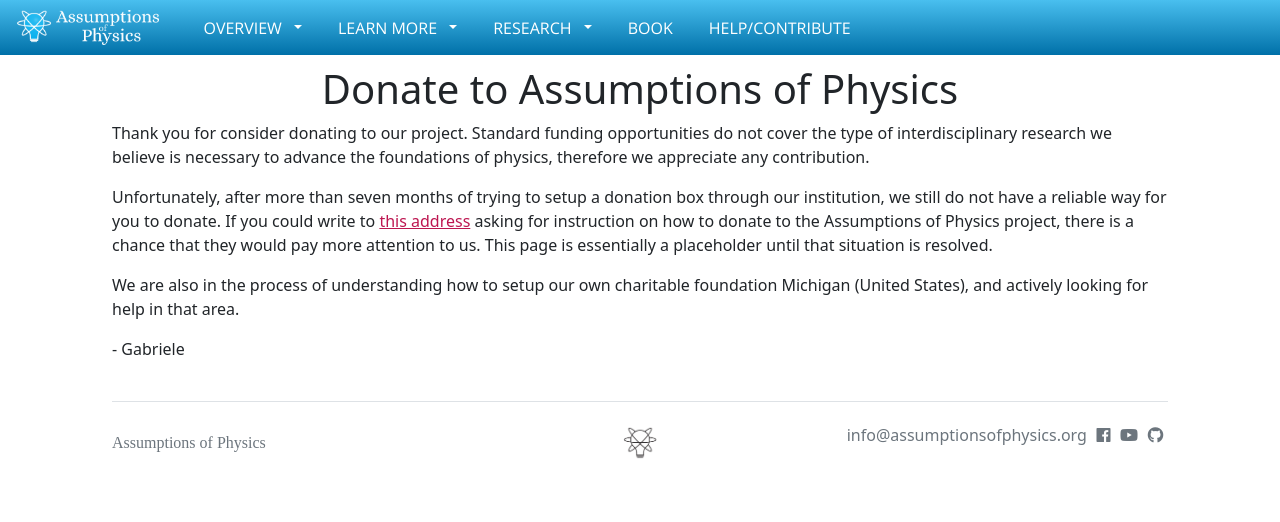
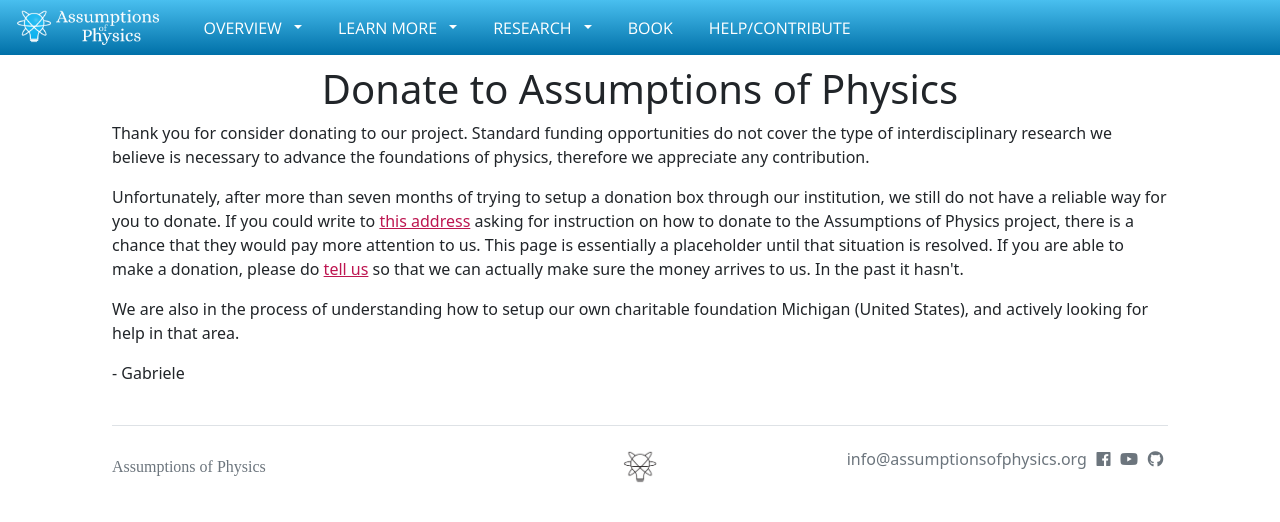
Before and after one commit to assumptionsofphysics/assumptionsofphysics.github.io, a Jekyll site: the page built from donate/index.html, in a window 1280 px wide. Shown: the top 522 px of the page. Built offline with Jekyll 4.4.1, drawn with Linux system fonts in a browser that asks for light colours; nearby versions of some CDN libraries; some web fonts are replaced.

Commit message:
Update donation page

```diff
--- a/donate/index.html
+++ b/donate/index.html
@@ -8,7 +8,7 @@
         <p></p>
         <h1 style="text-align: center; margin-top: -30px">Donate to Assumptions of Physics</h1>
         <p>Thank you for consider donating to our project. Standard funding opportunities do not cover the type of interdisciplinary research we believe is necessary to advance the foundations of physics, therefore we appreciate any contribution.</p>
-        <p>Unfortunately, after more than seven months of trying to setup a donation box through our institution, we still do not have a reliable way for you to donate. If you could write to <a href="mailto:umgift@umich.edu">this address</a> asking for instruction on how to donate to the Assumptions of Physics project, there is a chance that they would pay more attention to us. This page is essentially a placeholder until that situation is resolved.</p>
+        <p>Unfortunately, after more than seven months of trying to setup a donation box through our institution, we still do not have a reliable way for you to donate. If you could write to <a href="mailto:umgift@umich.edu">this address</a> asking for instruction on how to donate to the Assumptions of Physics project, there is a chance that they would pay more attention to us. This page is essentially a placeholder until that situation is resolved. If you are able to make a donation, please do <a href="mailto:info@assumptionsofphysics.org">tell us</a> so that we can actually make sure the money arrives to us. In the past it hasn't.</p>
         <p>We are also in the process of understanding how to setup our own charitable foundation Michigan (United States), and actively looking for help in that area.</p>
         <p>- Gabriele</p>
     </div>
```
